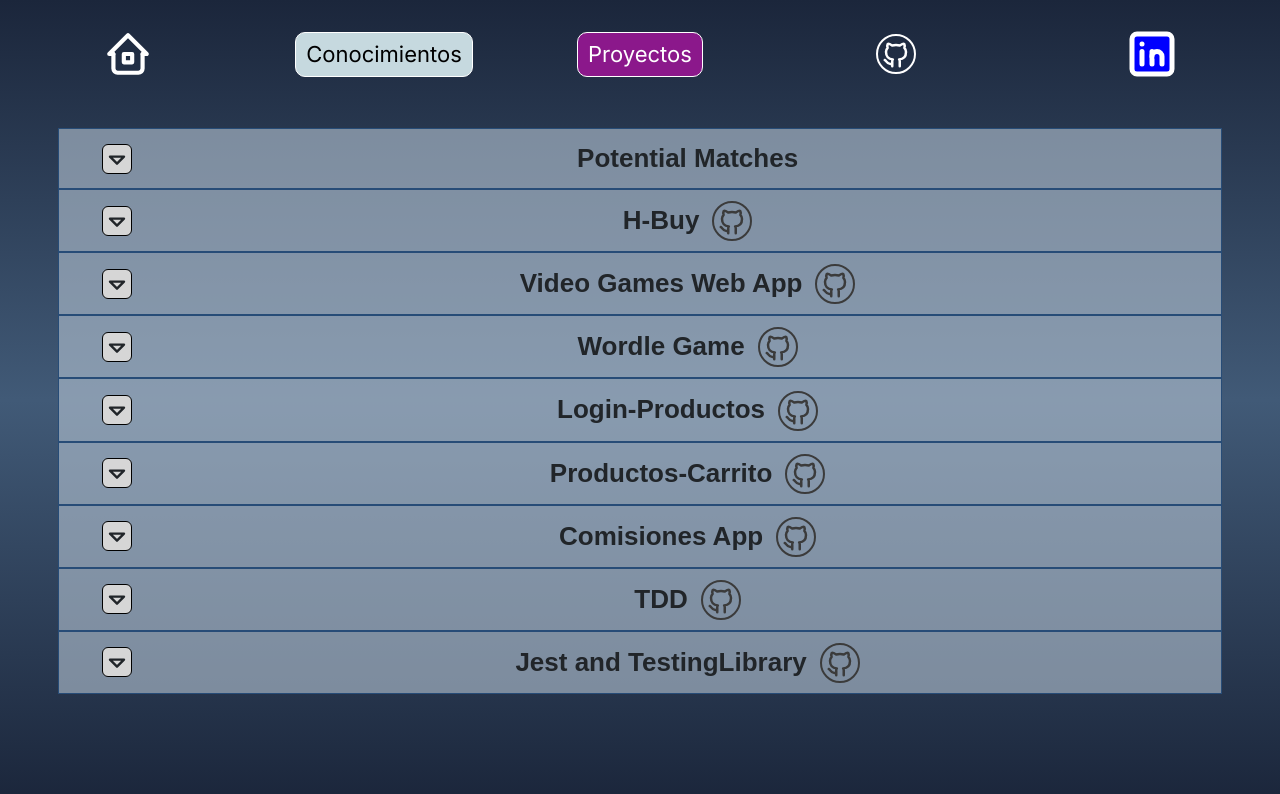
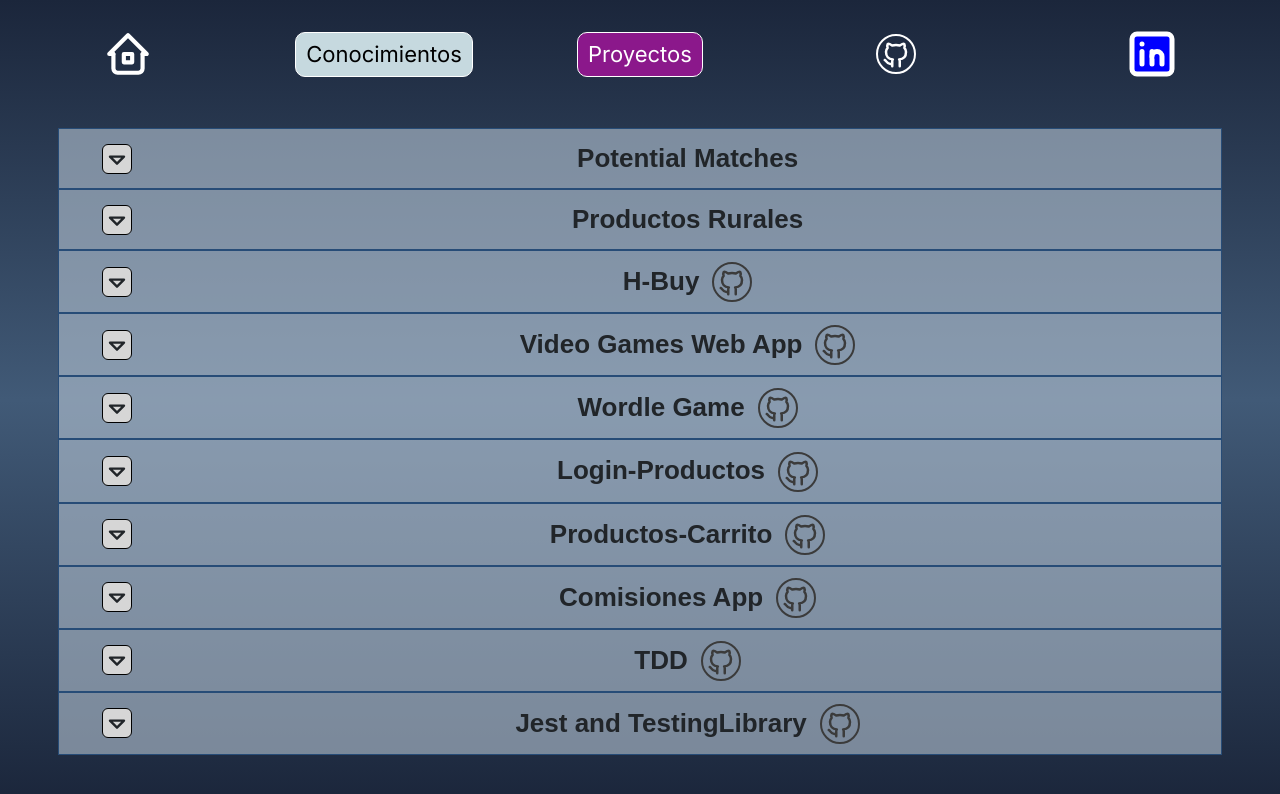
Before and after one commit to Nicoiconi/Portfolio, a Next.js app: page /proyectos in a window 1280 px wide. Shown: the top 794 px of the page. Built offline with nearby package versions, Linux system fonts and the light colour scheme; a web font is replaced by a local one.

Commit message:
add productos rurales project

```diff
--- a/src/app/data/projects.js
+++ b/src/app/data/projects.js
@@ -25,6 +25,30 @@ export const projects = [
     description: "Aplicación web diseñada para encontrar el match ideal entre compradores y vendedores. El usuario puede crear publicaciones con precio y por categoría. Cuenta con un panel para comparar publicaciones y crear el match que mas le guste, no permite crear el match si la ganancia es menor o igual 0. Contiene sección de Compradores, Vendedores, Categorías, Publicaciones y Matches. Cada una cuenta con un panel con el listado completo, con filtros y ordenamientos combinados, formulario de creación (con validaciones para evitar duplicados) y vista individual para editar o eliminar.",
     images: "",
     github_url: "",
+  },
+  {
+    name: "Productos Rurales",
+    technologies: [
+      "JavaScript",
+      "React",
+      "Redux Toolkit",
+      "Redux Persist",
+      "Axios",
+      "HTML",
+      "CSS",
+      "Bootstrap",
+      "jspdf",
+      "jspdf-autotable",
+      "Express",
+      "jsonwebtoken",
+      "MongoDB",
+      "Mongoose",
+      "Node.js",
+      "Vercel"
+    ],
+    description: "Sistema de registro de productos para animales rurales. Cada producto es único y enumerado, catalogado por tamaño y raza del animal. Permite generar ingresos de mercadería por proveedor, pedidos y ventas por cliente, con la opción de generar un archivo pdf con todos los datos de la venta. La finalidad es que los clientes cuenten con la información del producto para validar la edad del animal. Acceso mediante usuario y contraseña, token de seguridad para todas las solicitued y base de datos en la nube.",
+    images: "",
+    github_url: ""
   },
   {
     name: "H-Buy",
```
